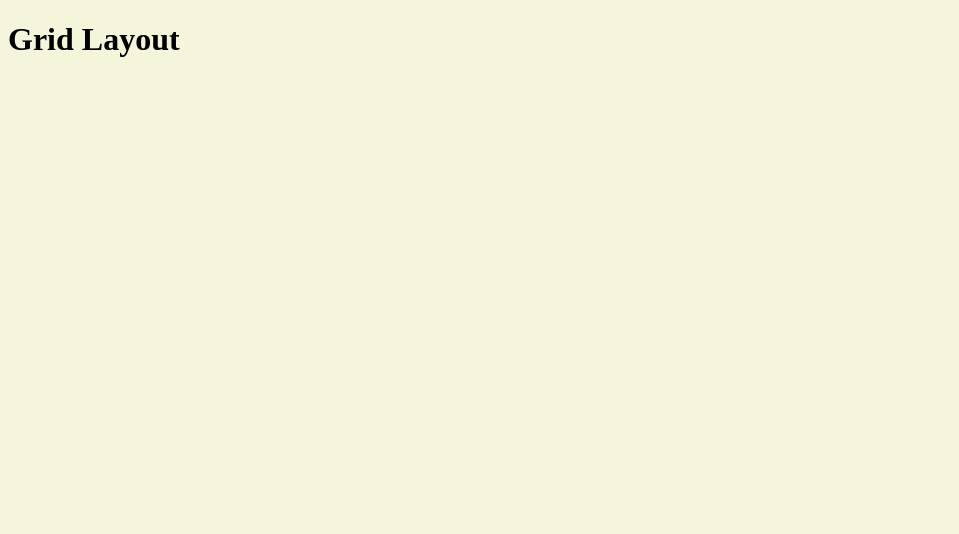
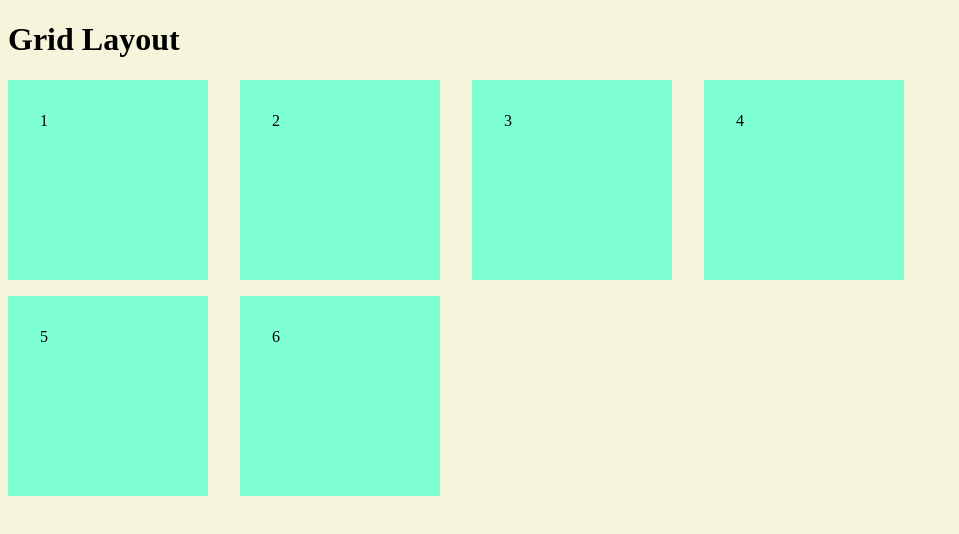
Before and after one commit to maar00055/maar00055.github.io, a plain HTML site: page week 11/index.html in a window 1280 px wide. Shown: the whole page, without its empty margins (0-959 px from the left). Drawn offline with Linux system fonts and the light colour scheme.

Commit message:
Grid rows, columns and gap properties

```diff
--- a/week 11/css/main.css
+++ b/week 11/css/main.css
@@ -1,3 +1,17 @@
 body {
     background-color: beige;
 }
+
+.container{
+    display: grid;
+    grid-template-columns: repeat(4, 200px);
+    grid-template-rows: 200px 200px ;
+   /* row-gap: 1rem;
+    column-gap: 1rem;*/
+    gap: 1rem 2rem;
+}
+
+.box{
+    background-color: aquamarine;
+    padding: 2rem;
+}
--- a/week 11/index.html
+++ b/week 11/index.html
@@ -8,5 +8,13 @@
 </head>
 <body>
     <h1>Grid Layout</h1>
+    <div class="container">
+        <div class="box box1">1</div>
+        <div class="box box2">2</div>
+        <div class="box box3">3</div>
+        <div class="box box4">4</div>
+        <div class="box box5">5</div>
+        <div class="box box6">6</div>
+    </div>
 </body>
 </html>
```
